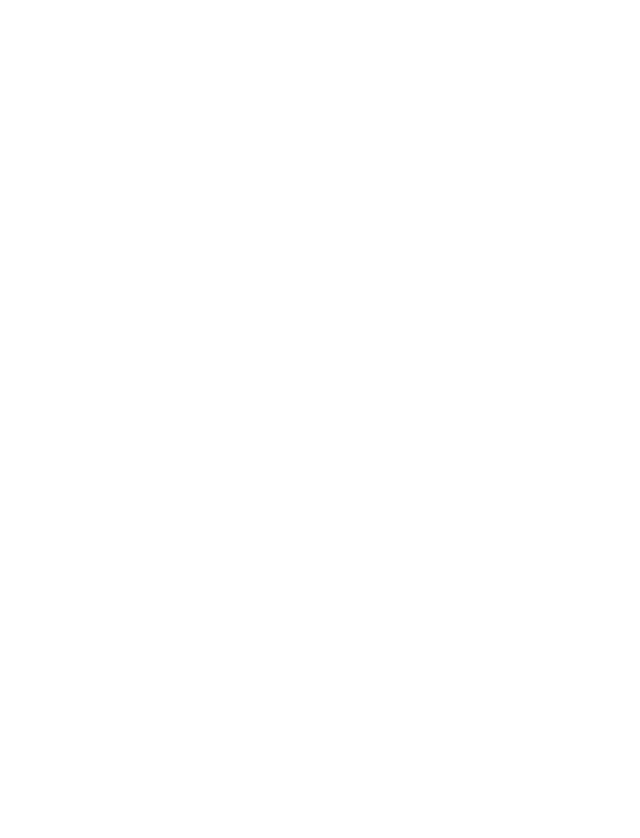
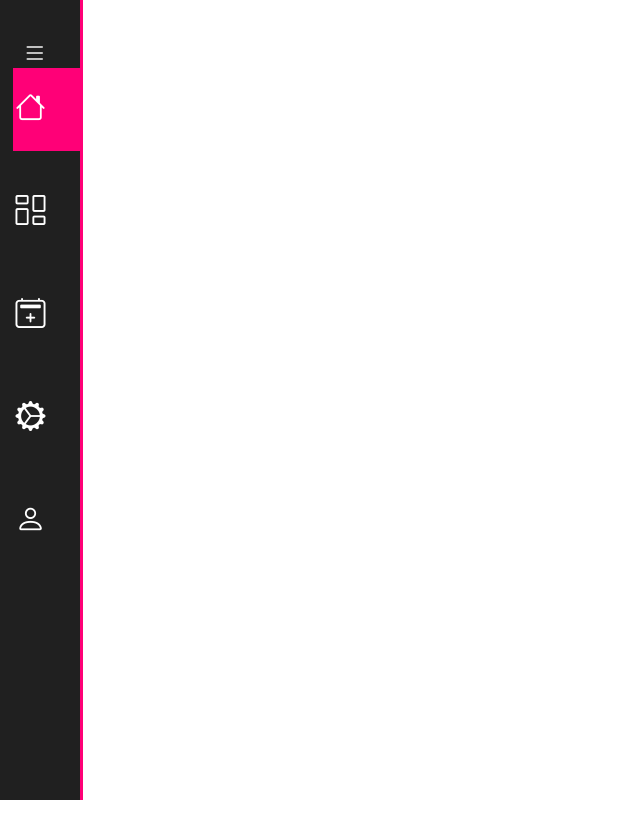
Before and after one commit to NicolasAndrade1605/Web-2sem, a plain HTML site: page index.html in a window 1280 px wide. Shown: the top 838 px of the page, without its empty margins (0-640 px from the left). Before the commit the page ends 800 px from the top, so only its background shows below. Drawn offline with nearby package versions, Linux system fonts and the light colour scheme.

Commit message:
feat: menu lateral finalizado

```diff
--- a/index.html
+++ b/index.html
@@ -3,9 +3,52 @@
 <head>
     <meta charset="UTF-8">
     <meta name="viewport" content="width=device-width, initial-scale=1.0">
+    <link rel="stylesheet" href="https://cdn.jsdelivr.net/npm/bootstrap-icons@1.11.1/font/bootstrap-icons.css">
+    <link rel="stylesheet" href="style.css">
     <title>WEB - 2º Sem</title>
 </head>
 <body>
+    <nav class="menu-lateral">
 
+        <div class="btn-expandir">
+            <i class="bi bi-list" id="btn-exp"></i>
+        </div>
+
+        <ul>
+            <li class="item-menu ativo">
+                <a href="">
+                    <span class="icon"><i class="bi bi-house"></i></span>
+                    <span class="txt-link">Home</span>
+                </a>
+            </li>
+            <li class="item-menu">
+                <a href="">
+                    <span class="icon"><i class="bi bi-columns-gap"></i></span>
+                    <span class="txt-link">Dashboard</span>
+                </a>
+            </li>
+            <li class="item-menu">
+                <a href="">
+                    <span class="icon"><i class="bi bi-calendar2-plus"></i></span>
+                    <span class="txt-link">Calendar</span>
+                </a>
+            </li>
+            <li class="item-menu">
+                <a href="">
+                    <span class="icon"><i class="bi bi-gear-wide-connected"></i></span>
+                    <span class="txt-link">Configurações</span>
+                </a>
+            </li>
+            <li class="item-menu">
+                <a href="">
+                    <span class="icon"><i class="bi bi-person"></i></span>
+                    <span class="txt-link">Login</span>
+                </a>
+            </li>
+        </ul>
+
+    </nav>
+
+    <script src="script.js"></script>
 </body>
 </html>
--- /dev/null
+++ b/script.js
@@ -0,0 +1,20 @@
+var menuItem = document.querySelectorAll('.item-menu')
+
+function selectLink() {
+    menuItem.forEach(
+        (item)=>
+        item.classList.remove('ativo')
+    )
+    this.classList.add('ativo')
+}
+
+menuItem.forEach((item) =>
+    item.addEventListener('click', selectLink)
+)
+
+var btnExp = document.querySelector('#btn-exp')
+var menuSide = document.querySelector('.menu-lateral')
+
+btnExp.addEventListener('click', function(){
+    menuSide.classList.toggle('expandir')
+})
--- /dev/null
+++ b/style.css
@@ -0,0 +1,83 @@
+@import url('https://fonts.googleapis.com/css2?family=Outfit:wght@100;200;300;400;500&display=swap');
+
+*{
+     margin: 0;
+     padding: 0;
+     box-sizing: border-box;
+     font-family: 'Outift', sans-serif;
+}
+
+body {
+    height: 900vh;
+}
+
+nav.menu-lateral {
+    width: 80px;
+    height: 100%;
+    background-color: #202020;
+    padding: 40px 0 40px 1%;
+    box-shadow: 3px 0 0 #ff0077;
+
+    position: fixed;
+    top: 0;
+    left: 0;
+    overflow: hidden;
+    transition: .5s;
+}
+
+nav.menu-lateral.expandir {
+    width: 300px;
+}
+
+.btn-expandir {
+    width: 100%;
+    padding-left: 10px;
+}
+
+.btn-expandir > i {
+    color: #fff;
+    font-size: 24px;
+    cursor: pointer;
+}
+
+ul {
+    height: 100%;
+    list-style-type: none;
+}
+
+ul li.item-menu {
+    transition: .2s;
+}
+
+ul li.ativo {
+    background-color: #ff0077;
+}
+
+ul li.item-menu:hover {
+    background: #ff0077;
+}
+
+ul li.item-menu a {
+    color: #fff;
+    text-decoration: none;
+    font-size: 20px;
+    padding: 20px 4%;
+    display: flex;
+    margin-bottom: 20px;
+    line-height: 40px;
+}
+
+ul li.item-menu a .txt-link {
+    margin-left: 70px;
+    transition: .8s;
+    opacity: 0;
+}
+
+nav.menu-lateral.expandir .txt-link {
+    margin-left: 40px;
+    opacity: 1;
+}
+
+ul li.item-menu a .icon > i {
+    font-size: 30px;
+}
```
